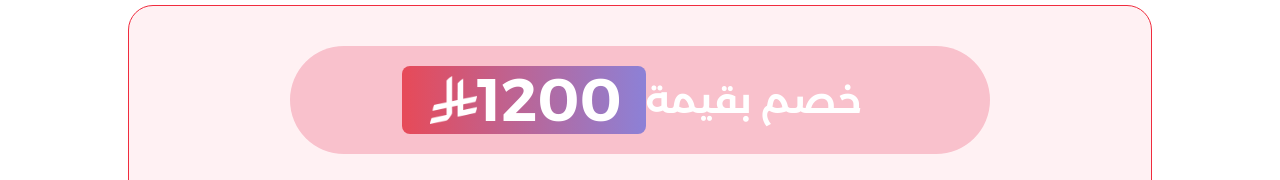
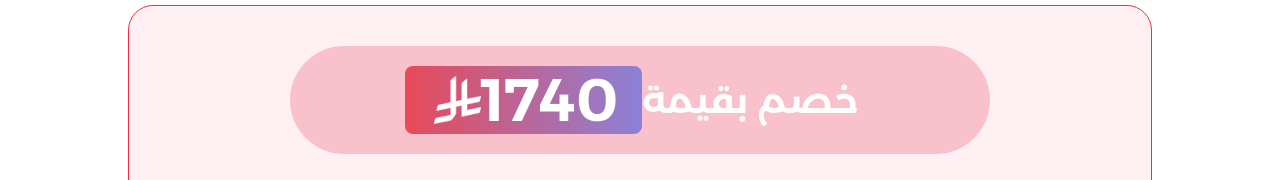
Before and after one commit to mounirActualMarketing/win, a Next.js app: page / in a window 1280 px wide. Shown: the part 771-951 px from the top of the page. Built offline with nearby package versions, Linux system fonts and the light colour scheme.

Commit message:
update v2

```diff
--- a/app/page.tsx
+++ b/app/page.tsx
@@ -223,7 +223,7 @@ export default function Home() {
                           background: 'linear-gradient(90deg, #E74A58 0%, #8C81D7 100%)',
                         }}
                       >
-                        <span className="text-white text-3xl md:text-4xl lg:text-6xl font-bold">1200</span>
+                        <span className="text-white text-3xl md:text-4xl lg:text-6xl font-bold">1740</span>
                         <Image
                           src="/images/rial.png"
                           alt="Currency Symbol"
```
